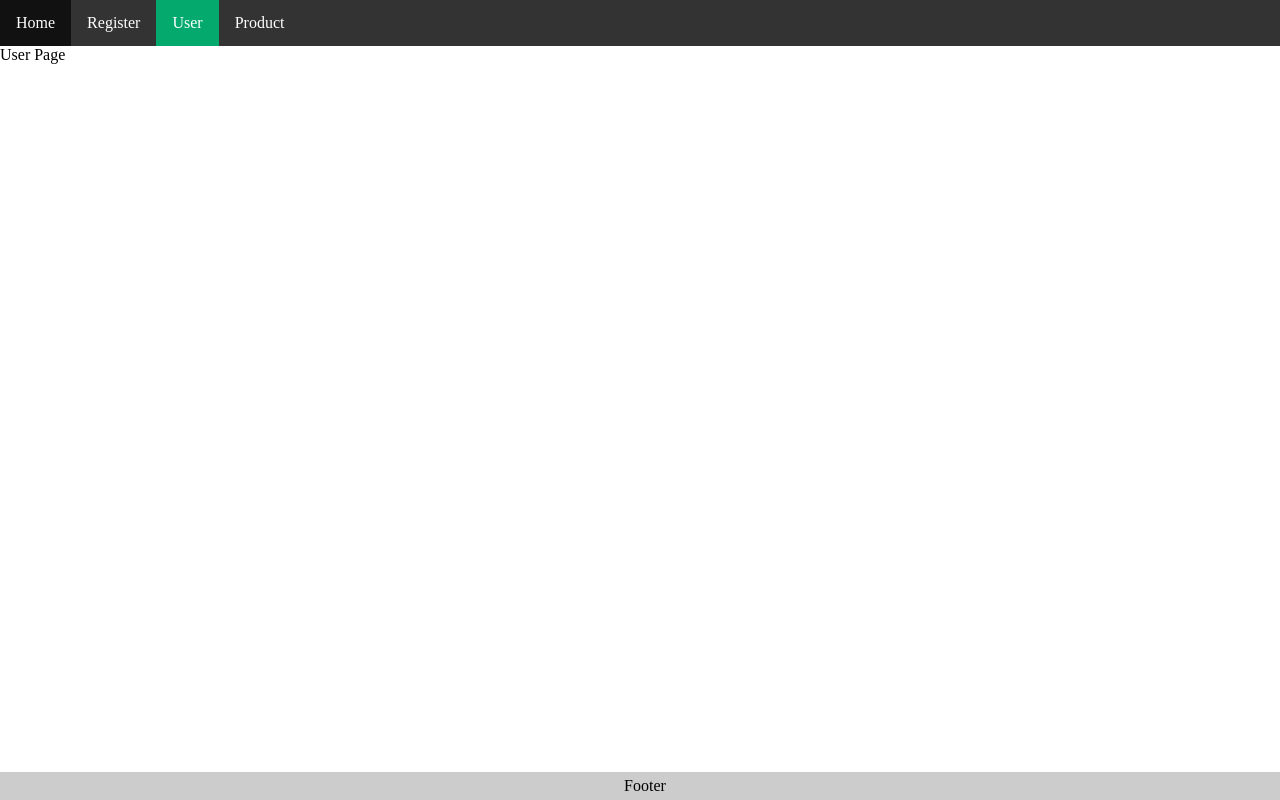
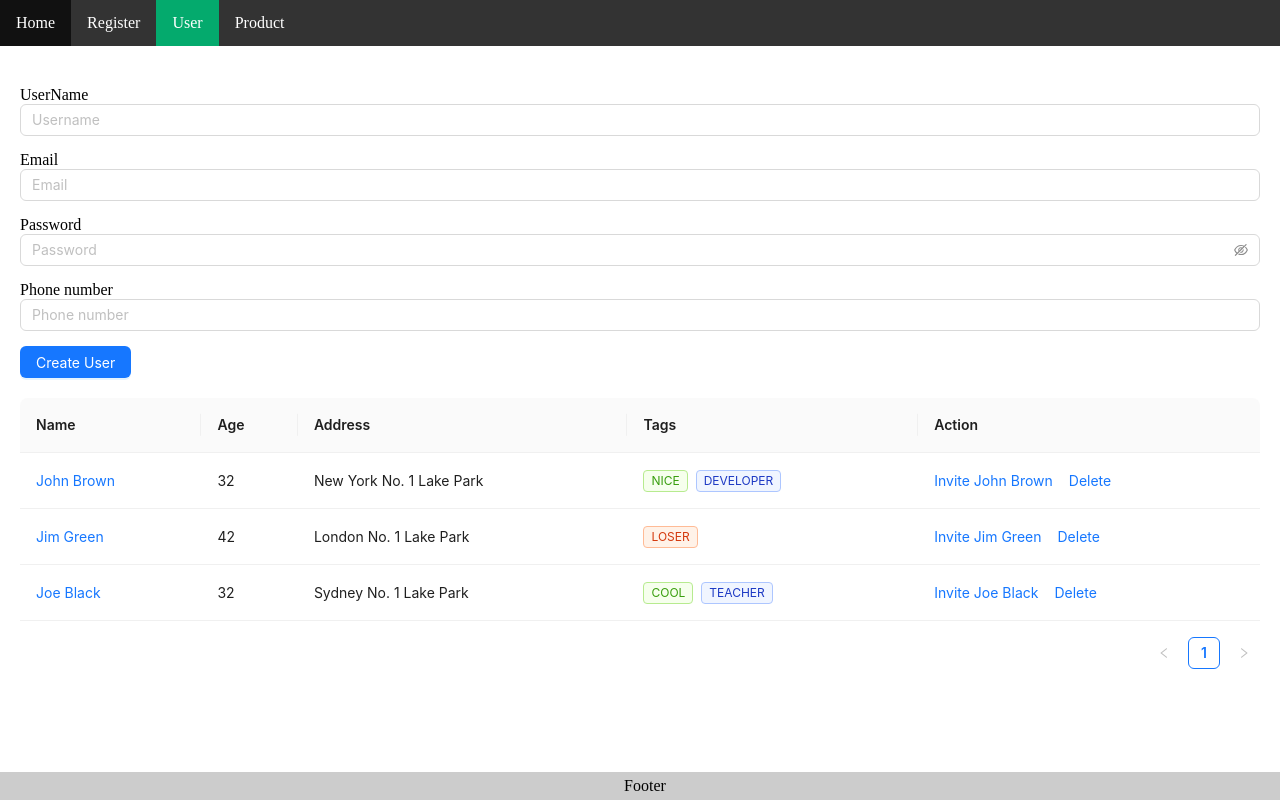
Before and after one commit to LongKute/react, a React (Vite) app in the folder reactVibe/: page /user in a window 1280 px wide. Built offline with nearby package versions, Linux system fonts and the light colour scheme.

Commit message:
video 67
đang tạo userform state hoá form

```diff
--- a/reactVibe/src/components/layout/header.css
+++ b/reactVibe/src/components/layout/header.css
@@ -1,4 +1,5 @@
-ul {
+.hearder{
+  ul {
     list-style-type: none;
     margin: 0;
     padding: 0;
@@ -25,3 +26,4 @@
   .active {
     background-color: #04AA6D;
   }
+}
--- a/reactVibe/src/components/layout/header.jsx
+++ b/reactVibe/src/components/layout/header.jsx
@@ -2,7 +2,8 @@
 import {Link, NavLink} from "react-router-dom"
 const Header = () => {
   return (
-    <ul>
+   <div className="hearder">
+     <ul>
       <li>
         <NavLink  to="/">
           Home
@@ -18,6 +19,7 @@
         <NavLink  to="/product">Product</NavLink>
       </li>
     </ul>
+   </div>
   );
 };
 
--- /dev/null
+++ b/reactVibe/src/components/user/userform.jsx
@@ -0,0 +1,66 @@
+import { Input, Button } from "antd";
+import { useState } from "react";
+
+
+
+const Userform = () => {
+    // variable Username, email, password, phone number use useState
+  const [userName, setUserName] = useState("");
+  const [email, setEmail] = useState("");
+  const [passWord, setPassWord] = useState("");
+  const [phoneNumber, setPhoneNumber] = useState("");
+    // click create user
+  const HandleCreateUserBtn = () => {
+    console.log("Create User:" ,userName, email, passWord, phoneNumber);s
+  }
+  return (
+    <div className="user-form" style={{ margin: "20px 0" }}>
+      <div style={{ display: "flex", gap: "15px", flexDirection: "column" }}>
+        <div>
+          <span>UserName</span>
+          <Input
+            placeholder="Username"
+            value={userName}
+            onChange={(event) => {
+              setUserName(event.target.value);
+            }}
+          />
+        </div>
+        <div>
+          <span>Email</span>
+          <Input
+            placeholder="Email"
+            value={email}
+            onChange={(event) => {
+              setEmail(event.target.value);
+            }}
+          />
+        </div>
+        <div>
+          <span>Password</span>
+          <Input.Password
+            placeholder="Password"
+            value={passWord}
+            onChange={(event) => {
+              setPassWord(event.target.value);
+            }}
+          />
+        </div>
+        <div>
+          <span>Phone number</span>
+          <Input
+            placeholder="Phone number"
+            value={phoneNumber}
+            onChange={(event) => {
+              setPhoneNumber(event.target.value);
+            }}
+          />
+        </div>
+        <div>
+          <Button type="primary" onClick={HandleCreateUserBtn}>Create User</Button>
+        </div>
+      </div>
+    </div>
+  );
+};
+export default Userform;
--- /dev/null
+++ b/reactVibe/src/components/user/usertable.jsx
@@ -0,0 +1,80 @@
+import { Space, Table, Tag } from 'antd';
+
+
+const UserTable = () => {
+    const columns = [
+    {
+      title: 'Name',
+      dataIndex: 'name',
+      key: 'name',
+      render: (text) => <a>{text}</a>,
+    },
+    {
+      title: 'Age',
+      dataIndex: 'age',
+      key: 'age',
+    },
+    {
+      title: 'Address',
+      dataIndex: 'address',
+      key: 'address',
+    },
+    {
+      title: 'Tags',
+      key: 'tags',
+      dataIndex: 'tags',
+      render: (_, { tags }) => (
+        <>
+          {tags.map((tag) => {
+            let color = tag.length > 5 ? 'geekblue' : 'green';
+            if (tag === 'loser') {
+              color = 'volcano';
+            }
+            return (
+              <Tag color={color} key={tag}>
+                {tag.toUpperCase()}
+              </Tag>
+            );
+          })}
+        </>
+      ),
+    },
+    {
+      title: 'Action',
+      key: 'action',
+      render: (_, record) => (
+        <Space size="middle">
+          <a>Invite {record.name}</a>
+          <a>Delete</a>
+        </Space>
+      ),
+    },
+  ];
+  const data = [
+    {
+      key: '1',
+      name: 'John Brown',
+      age: 32,
+      address: 'New York No. 1 Lake Park',
+      tags: ['nice', 'developer'],
+    },
+    {
+      key: '2',
+      name: 'Jim Green',
+      age: 42,
+      address: 'London No. 1 Lake Park',
+      tags: ['loser'],
+    },
+    {
+      key: '3',
+      name: 'Joe Black',
+      age: 32,
+      address: 'Sydney No. 1 Lake Park',
+      tags: ['cool', 'teacher'],
+    },
+  ];
+  return (
+    <Table columns={columns} dataSource={data} />
+  );
+}
+export default UserTable
--- a/reactVibe/src/pages/users.jsx
+++ b/reactVibe/src/pages/users.jsx
@@ -1,4 +1,12 @@
+import Userform from "../components/user/userform";
+import UserTable from "../components/user/usertable";
+
 const UserPage = () => {
-    return (<div>User Page</div>)
-}
-export default UserPage
+  return (
+    <div style={{padding: "20px"}}>
+      <Userform />
+      <UserTable />
+    </div>
+  );
+};
+export default UserPage;
```
Also changed, not shown: reactVibe/package.json (+15 -3 lines), reactVibe/src/main.jsx (+6 -9 lines), 1 other file (tests, documents, lock files or other folders).
